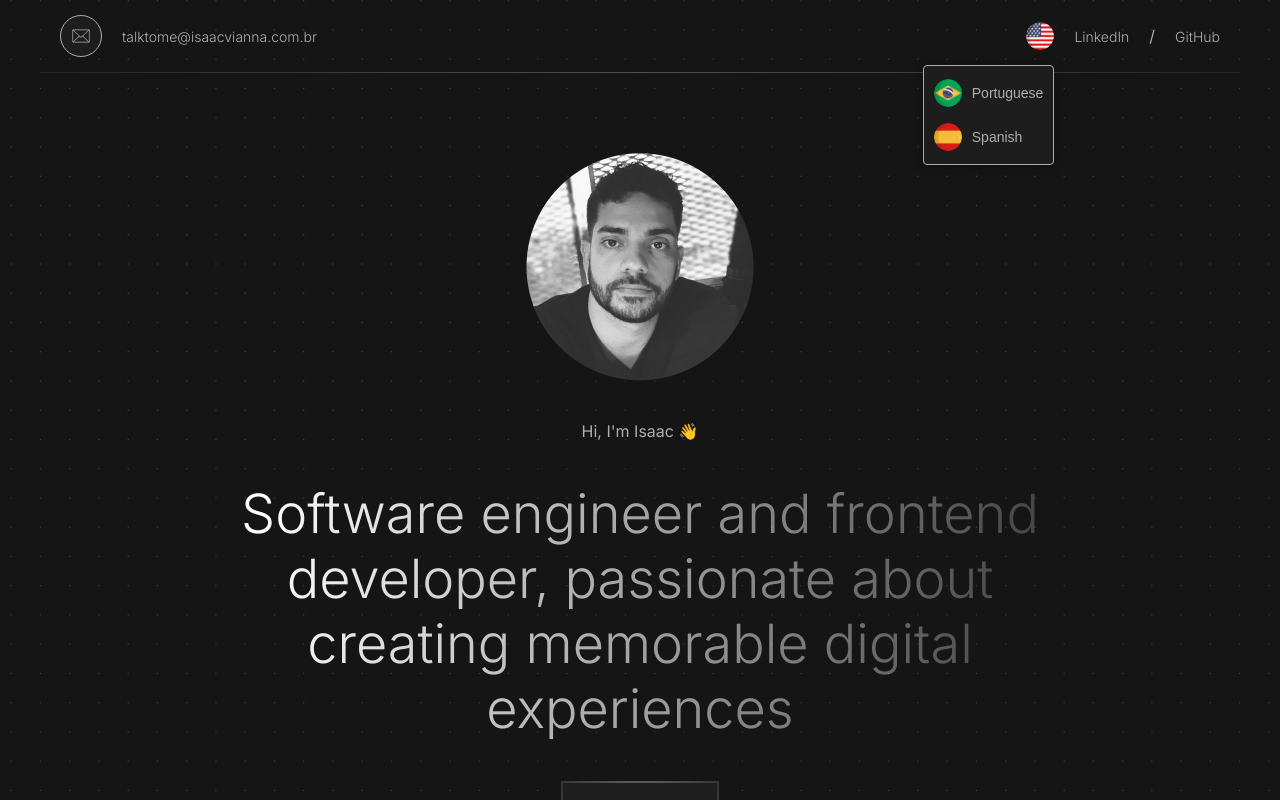
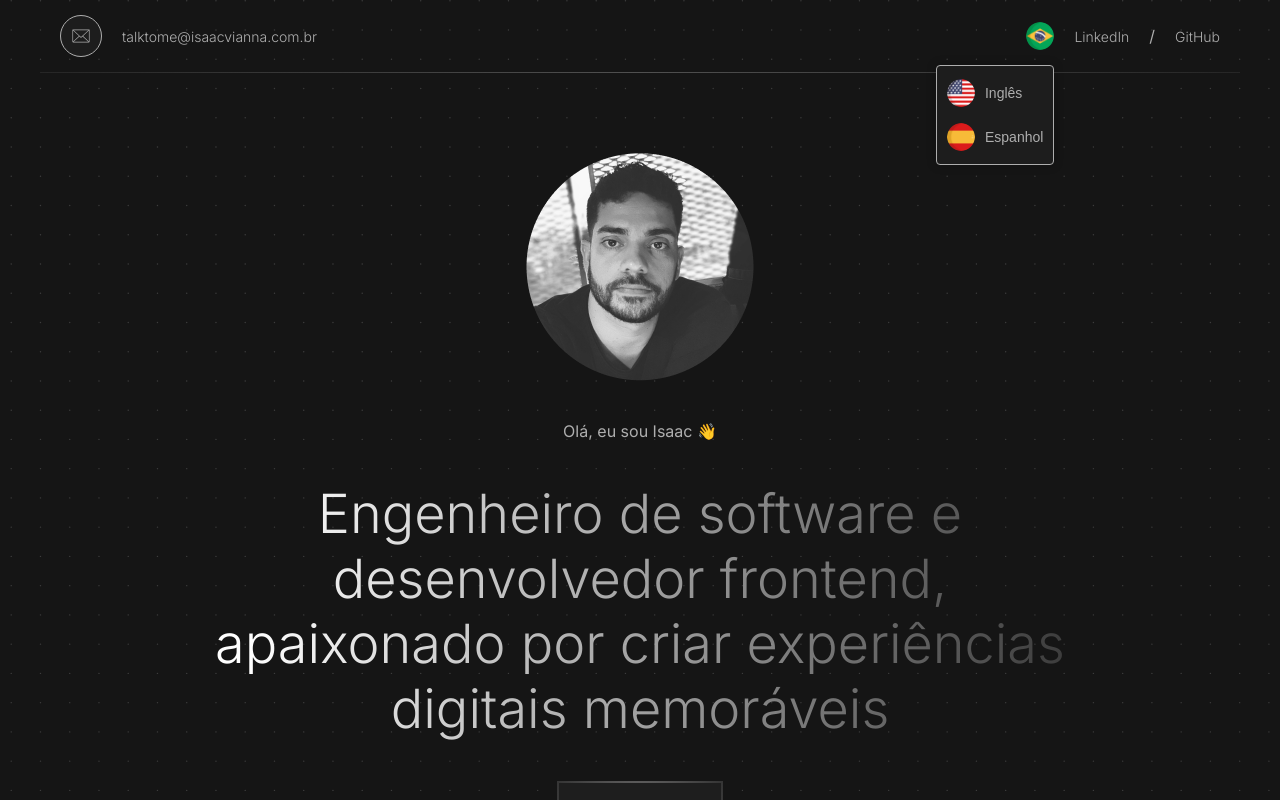
Before and after one commit to isaacviannadev/isaacviannasite, a React (Vite) app: page / in a window 1280 px wide. Both pictures are taken after a click on the button 1040 px from the left and 36 px from the top of the page. Shown: the top 800 px of the page. Built offline with nearby package versions, Linux system fonts and the light colour scheme.

Commit message:
feat: fix i18n

```diff
--- a/src/components/sections/header/language/index.tsx
+++ b/src/components/sections/header/language/index.tsx
@@ -1,8 +1,8 @@
+import { t } from "i18next";
+import { useEffect, useState } from "react";
 import { en, es, pt } from "../../../../assets/flags";
+import { useLanguage } from "../../../../contexts/LanguageContext";
 import { LangButton, MenuLang, PopoverLang } from "./styled";
-import { useEffect, useState } from "react";
-import { useLanguage } from "../../../../contexts/LanguageContext";
-import { t, use } from "i18next";
 
 const LanguageSelector = () => {
   const { language: defaultLang, changeLanguage } = useLanguage();
@@ -34,27 +34,25 @@ const LanguageSelector = () => {
 
   const getLanguage = (code: string) => {
     const foundLang = languages.find((lang) => lang.code === code);
-
-    if (foundLang) {
-      return foundLang;
-    }
-
-    return languages[0];
+    return foundLang || languages[1]; // Retorna português como padrão
   };
 
   useEffect(() => {
-    const handleOutsideClick = (e: any) => {
-      if (!e.target.closest(".language-selector")) {
+    const handleOutsideClick = (e: MouseEvent) => {
+      const target = e.target as HTMLElement;
+      if (!target.closest(".language-selector")) {
         setIsOpen(false);
       }
     };
 
     window.addEventListener("click", handleOutsideClick);
+    return () => window.removeEventListener("click", handleOutsideClick);
+  }, []);
 
-    return () => {
-      window.removeEventListener("click", handleOutsideClick);
-    };
-  }, []);
+  const handleLanguageChange = (code: string) => {
+    changeLanguage(code);
+    setIsOpen(false);
+  };
 
   return (
     <MenuLang className="language-selector">
@@ -62,22 +60,30 @@ const LanguageSelector = () => {
         <img
           src={getLanguage(defaultLang).flag}
           alt={getLanguage(defaultLang).name}
+          width={24}
+          height={24}
         />
       </LangButton>
       {isOpen && (
         <PopoverLang>
-          {languages.map((language, index) => {
+          {languages.map((language) => {
             if (language.code !== defaultLang) {
               return (
                 <LangButton
-                  key={index}
-                  onClick={() => changeLanguage(language.code)}
+                  key={language.code}
+                  onClick={() => handleLanguageChange(language.code)}
                 >
-                  <img src={language.flag} alt={language.name} />
+                  <img
+                    src={language.flag}
+                    alt={language.name}
+                    width={24}
+                    height={24}
+                  />
                   <span>{t(labels[language.code as keyof typeof labels])}</span>
                 </LangButton>
               );
             }
+            return null;
           })}
         </PopoverLang>
       )}
--- a/src/i18n.ts
+++ b/src/i18n.ts
@@ -14,7 +14,8 @@ i18n
   .use(initReactI18next)
   .init({
     debug: true,
-    fallbackLng: ["es", "pt-BR", "en-US"],
+    fallbackLng: "pt-BR",
+    lng: "pt-BR",
     interpolation: {
       escapeValue: false,
     },
```
Also changed, not shown: .yarnrc.yml (added), 1 other file (tests, documents, lock files or other folders).
